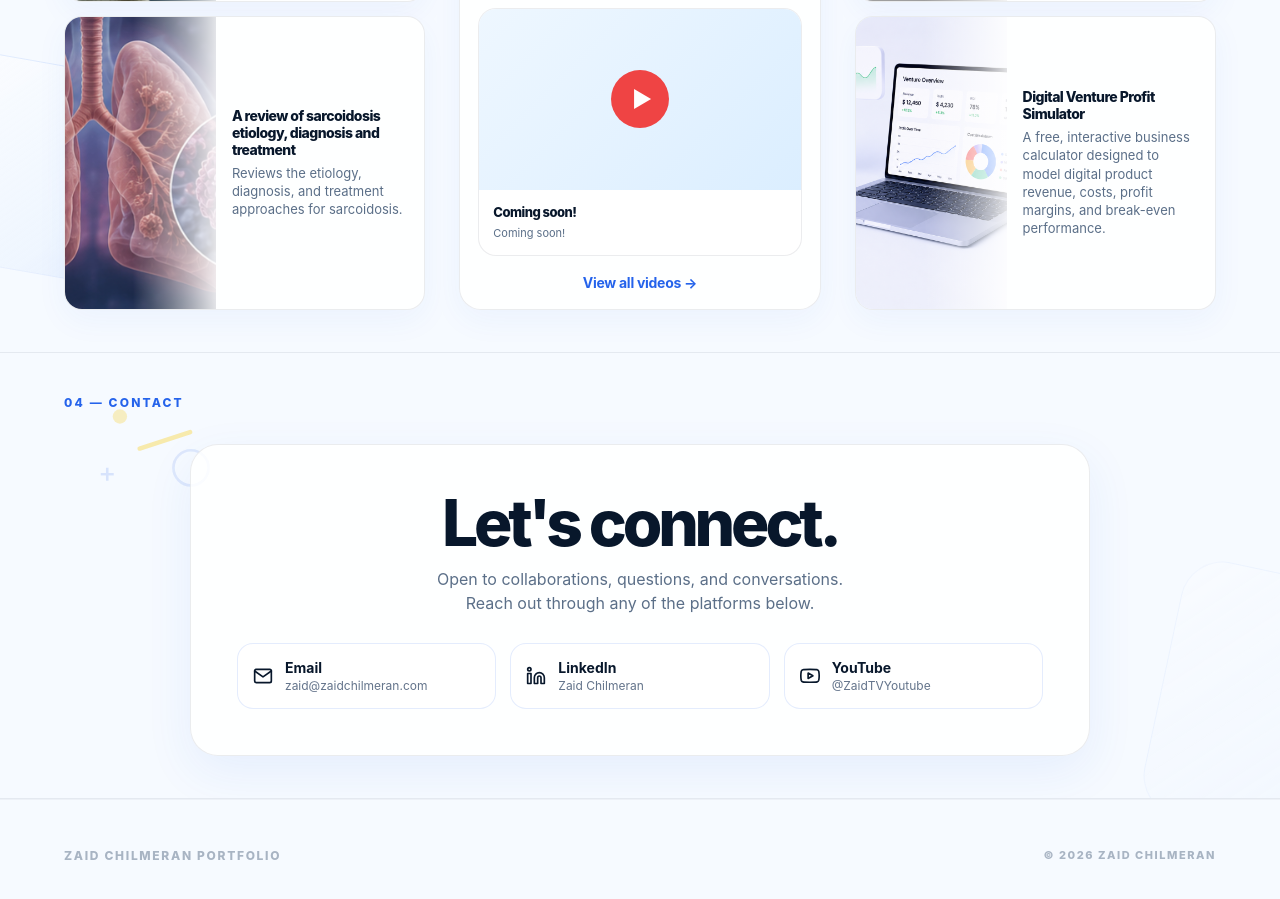
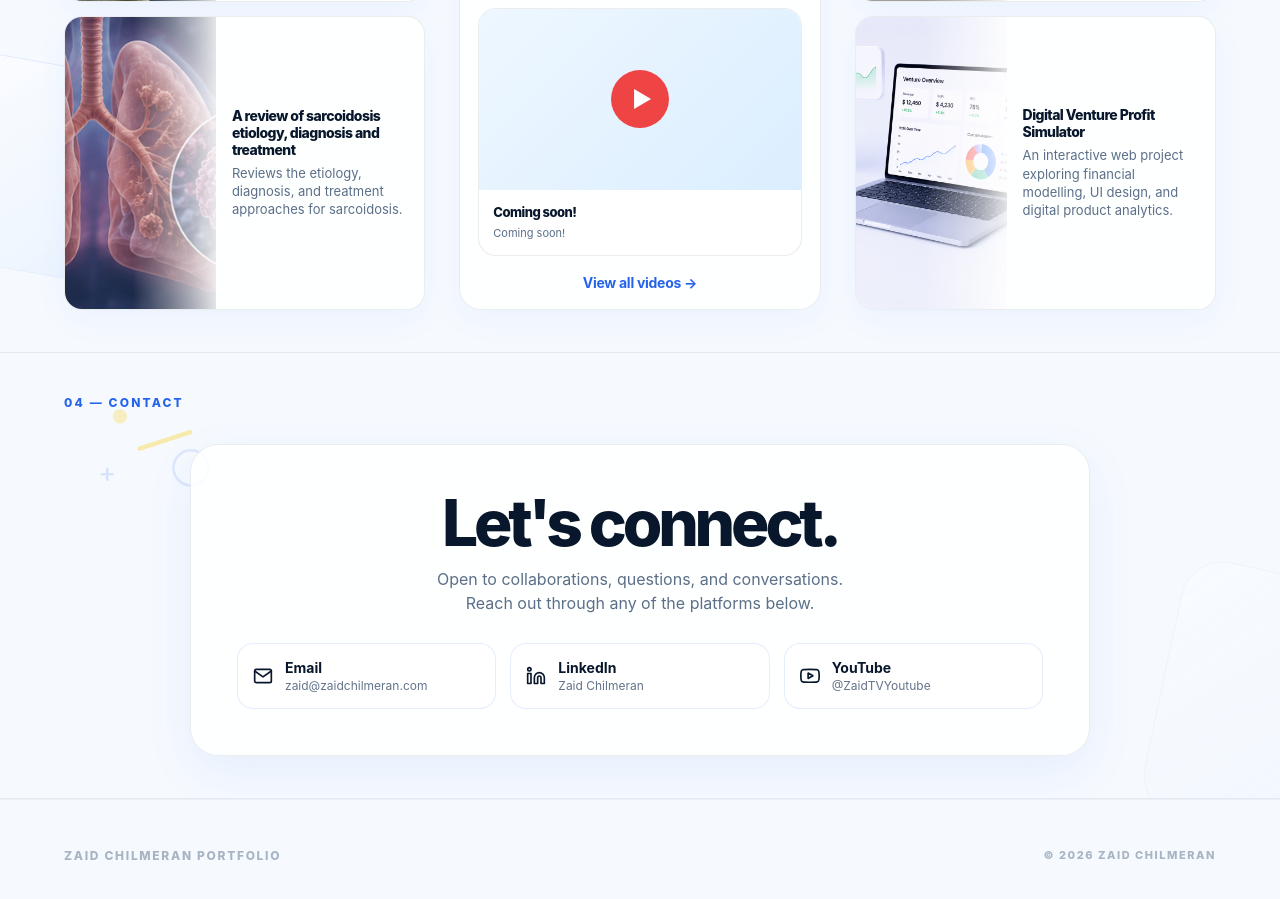
Before and after one commit to zaidc901/zaidchilmeran.com, a React (Vite) app: page / in a window 1280 px wide. Shown: the part 2560-3459 px from the top of the page. Built offline with nearby package versions, Linux system fonts and the light colour scheme; grey boxes are pictures that could not be loaded.

Commit message:
Rewording sections

```diff
--- a/src/App.jsx
+++ b/src/App.jsx
@@ -82,7 +82,7 @@ const pdfs = [
   {
     image: "/DigitalVenture.png",
     title: "Digital Venture Profit Simulator",
-    desc: "A free, interactive business calculator designed to model digital product revenue, costs, profit margins, and break-even performance.",
+    desc: "An interactive web project exploring financial modelling, UI design, and digital product analytics.",
   },
 ];
 
--- a/src/Resources.jsx
+++ b/src/Resources.jsx
@@ -22,11 +22,11 @@ const resourceCategories = [
     ],
   },
   {
-    heading: "3 — Business",
+    heading: "3 — Digital Tools",
     items: [
       {
         title: "Digital Venture Profit Simulator",
-        desc: "A free, interactive business calculator designed to model digital product revenue, costs, profit margins, and break-even performance.",
+        desc: "An interactive web project exploring financial modelling, UI design, and digital product analytics.",
         link: "/#/venture",
       },
     ],
```
